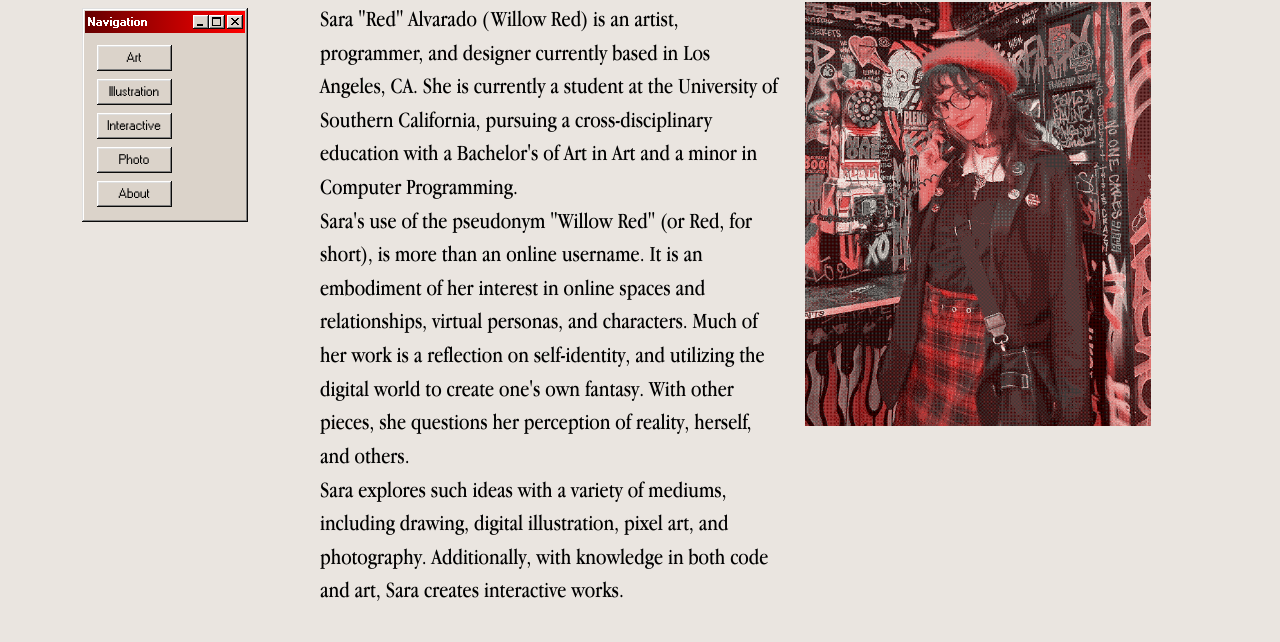
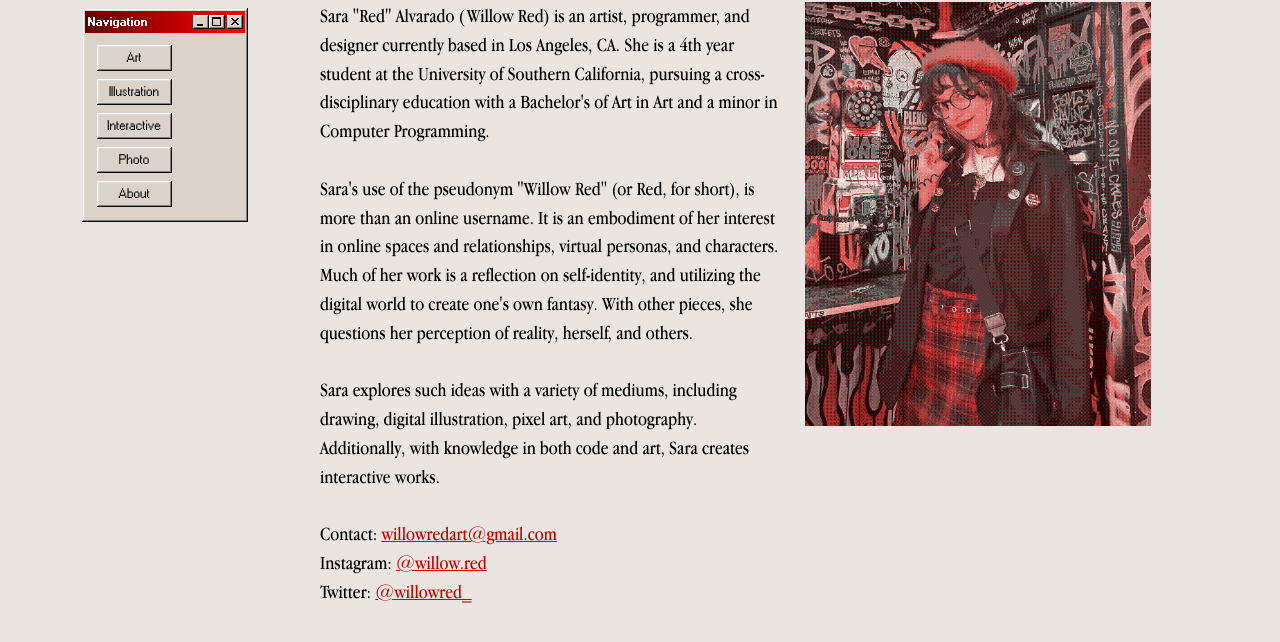
Before and after one commit to willow-red/willowred-website, a plain HTML site: page about.html in a window 1280 px wide. Shown: the part 92-734 px from the top of the page. Drawn offline with nearby package versions, Linux system fonts and the light colour scheme.

Commit message:
updated about

```diff
--- a/about.html
+++ b/about.html
@@ -22,7 +22,14 @@
     <!-- Specific Theme per Page -->
     <style>
     #infoBody{
-      font-size: 1.4em;
+      font-size: 1.2em;
+    }
+    a{
+      color: #c00000 !important;
+      text-decoration: underline;
+    }
+    a:hover{
+      color: red !important;
     }
     </style>
 
@@ -81,19 +88,22 @@
           <div id="text" class="float-start col-12 col-md-7 ">
             <p class="me-md-4" id="infoBody">
               Sara "Red" Alvarado (Willow Red) is an artist, programmer, and designer
-              currently based in Los Angeles, CA. She is currently a student at the University
+              currently based in Los Angeles, CA. She is a 4th year student at the University
               of Southern California, pursuing a cross-disciplinary education with
-              a Bachelor's of Art in Art and a minor in Computer Programming.<br>
+              a Bachelor's of Art in Art and a minor in Computer Programming.<br><br>
               Sara's use of the pseudonym "Willow Red" (or Red, for short), is more than
               an online username. It is an embodiment of her interest in online spaces and relationships,
               virtual personas, and characters.
               Much of her work is a reflection on self-identity, and utilizing the digital
               world to create one's own fantasy.
               With other pieces, she questions her perception of reality, herself, and others.
-              <br>
+              <br><br>
               Sara explores such ideas with a variety of mediums, including drawing,
               digital illustration, pixel art, and photography. Additionally, with knowledge in both code and art,
-              Sara creates interactive works.
+              Sara creates interactive works.<br><br>
+              Contact: <a href="willowredart@gmail.com">willowredart@gmail.com</a><br>
+              Instagram: <a href="https://www.instagram.com/willow.red/" target="_blank">@willow.red</a><br>
+              Twitter: <a href="https://twitter.com/willowred_" target="_blank">@willowred_</a>
             </p>
           </div>
           <img src="./assets/moi.png" class="float-end col-12 col-md-5 img-fluid">
```
